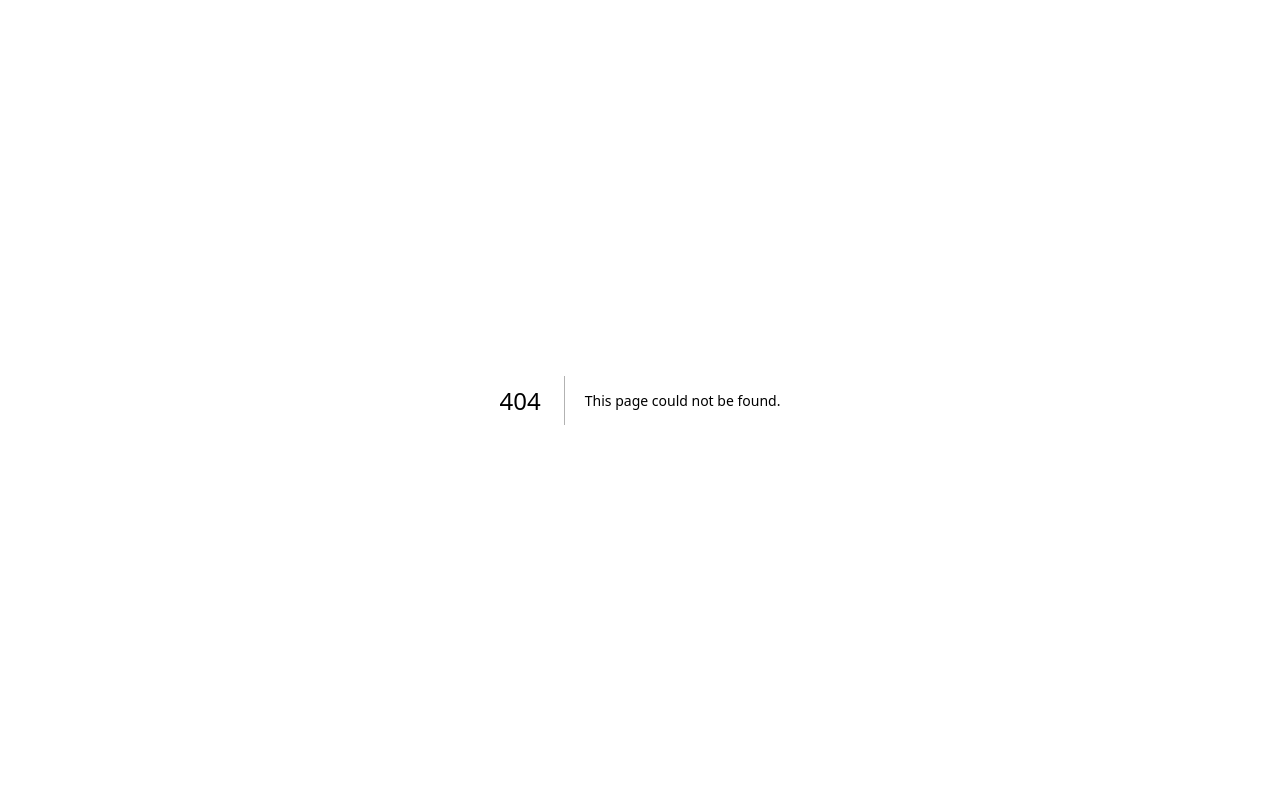
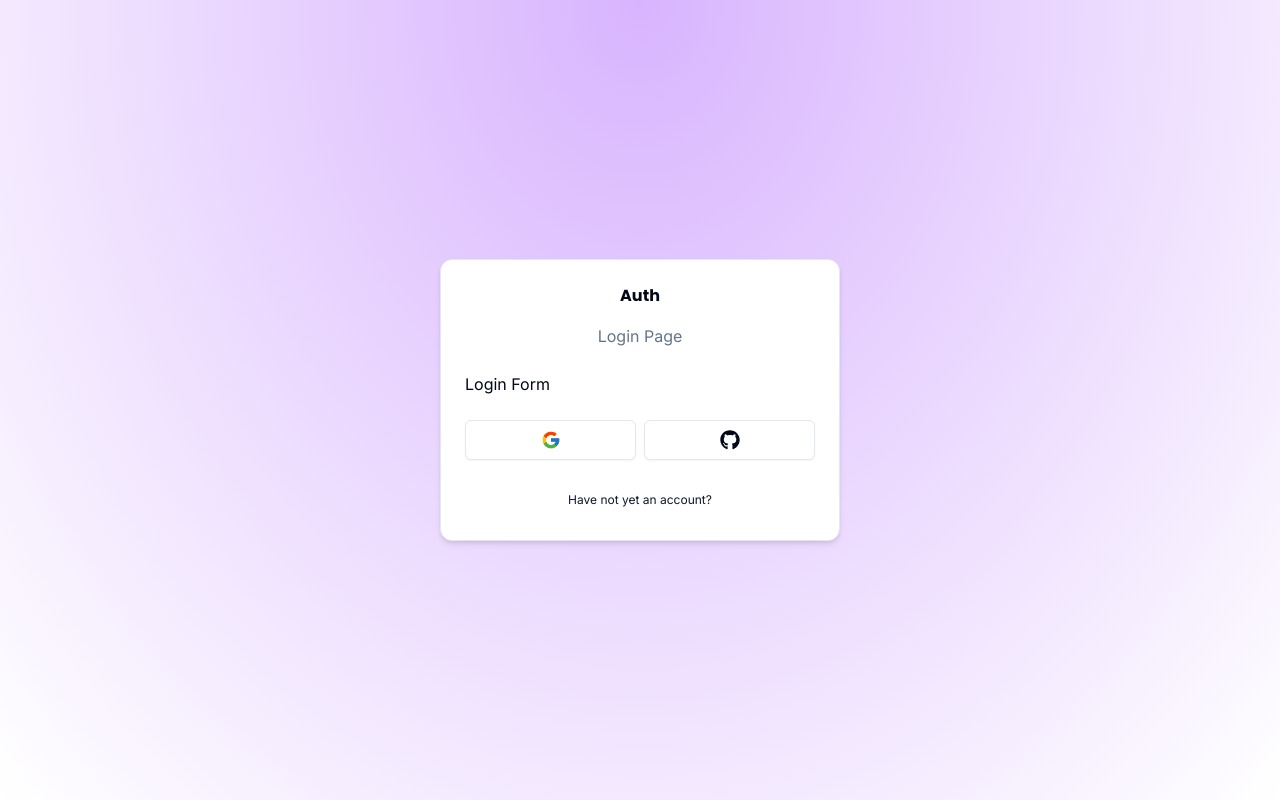
Before and after one commit to rick-liyue-huang/The-Completed-NextJS-Auth-System, a Next.js app: page /auth/login in a window 1280 px wide. Before the commit this address had no page. Built offline with nearby package versions, Linux system fonts and the light colour scheme.

Commit message:
feat: begin to create login form

```diff
--- /dev/null
+++ b/app/auth/layout.tsx
@@ -0,0 +1,15 @@
+import React from 'react';
+
+interface AuthLayoutProps {
+  children: React.ReactNode;
+}
+
+const AuthLayout = ({ children }: AuthLayoutProps) => {
+  return (
+    <div className='h-full flex items-center justify-center bg-[radial-gradient(ellipse_at_top,_var(--tw-gradient-stops))] from-purple-300 to-gray-50-50-400"'>
+      {children}
+    </div>
+  );
+};
+
+export default AuthLayout;
--- /dev/null
+++ b/app/auth/login/page.tsx
@@ -0,0 +1,8 @@
+import { LoginForm } from '@/components/auth/LoginForm';
+import React from 'react';
+
+const LoginPage = () => {
+  return <LoginForm />;
+};
+
+export default LoginPage;
--- a/app/page.tsx
+++ b/app/page.tsx
@@ -1,6 +1,7 @@
 import { GoPasskeyFill } from 'react-icons/go';
 import { Podkova } from 'next/font/google';
 import { cn } from '@/lib/utils';
+import { LoginButton } from '@/components/auth/LoginButton';
 import { Button } from '@/components/ui/button';
 
 const font = Podkova({
@@ -24,7 +25,13 @@ export default function Home() {
           Authorization
         </h1>
         <p className="text-white text-lg">The Auth System</p>
-        <div></div>
+        <div>
+          <LoginButton>
+            <Button variant={'secondary'} size="lg">
+              Log In
+            </Button>
+          </LoginButton>
+        </div>
       </div>
     </main>
   );
--- /dev/null
+++ b/components/auth/BackButton.tsx
@@ -0,0 +1,17 @@
+'use client';
+
+import React from 'react';
+import { Button } from '@/components/ui/button';
+import Link from 'next/link';
+
+interface BackButtonProps {
+  href: string;
+  label: string;
+}
+export const BackButton = ({ href, label }: BackButtonProps) => {
+  return (
+    <Button variant={'link'} className="font-normal w-full" size="sm">
+      <Link href={href}>{label}</Link>
+    </Button>
+  );
+};
--- /dev/null
+++ b/components/auth/CardWrapper.tsx
@@ -0,0 +1,44 @@
+'use client';
+
+import React from 'react';
+import {
+  Card,
+  CardContent,
+  CardFooter,
+  CardHeader,
+} from '@/components/ui/card';
+import { Header } from '@/components/auth/Header';
+import { Social } from '@/components/auth/Social';
+import { BackButton } from '@/components/auth/BackButton';
+
+interface CardWrapperProps {
+  children: React.ReactNode;
+  headerLabel: string;
+  backButtonLabel: string;
+  backButtonHref: string;
+  showSocial?: boolean;
+}
+export const CardWrapper = ({
+  children,
+  headerLabel,
+  backButtonLabel,
+  backButtonHref,
+  showSocial,
+}: CardWrapperProps) => {
+  return (
+    <Card className="w-[400px] shadow-md">
+      <CardHeader>
+        <Header label={headerLabel} />
+      </CardHeader>
+      <CardContent>{children}</CardContent>
+      {showSocial && (
+        <CardFooter>
+          <Social />
+        </CardFooter>
+      )}
+      <CardFooter>
+        <BackButton label={backButtonLabel} href={backButtonHref}></BackButton>
+      </CardFooter>
+    </Card>
+  );
+};
--- /dev/null
+++ b/components/auth/Header.tsx
@@ -0,0 +1,22 @@
+import React from 'react';
+import { Poppins } from 'next/font/google';
+import { cn } from '@/lib/utils';
+
+const font = Poppins({
+  subsets: ['latin-ext'],
+  weight: ['400', '700'],
+});
+
+interface HeaderProps {
+  label?: string;
+}
+export const Header = ({ label }: HeaderProps) => {
+  return (
+    <div className="w-full flex flex-col gap-y-4 items-center justify-center">
+      <h1 className={cn('text-ellipsis font-semibold', font.className)}>
+        Auth
+      </h1>
+      <p className="text-muted-foreground">{label}</p>
+    </div>
+  );
+};
--- /dev/null
+++ b/components/auth/LoginButton.tsx
@@ -0,0 +1,32 @@
+'use client';
+
+import React from 'react';
+import { useRouter } from 'next/navigation';
+
+interface LoginButtonProps {
+  children: React.ReactNode;
+  mode?: 'modal' | 'redirect';
+  asChild?: boolean;
+}
+export const LoginButton = ({
+  children,
+  mode = 'redirect',
+  asChild,
+}: LoginButtonProps) => {
+  const router = useRouter();
+
+  const handleClick = () => {
+    // console.log('LoginButton');
+    router.push('/auth/login');
+  };
+
+  if (mode == 'modal') {
+    return <span>TODO: LoginButton as modal</span>;
+  }
+
+  return (
+    <span className="cursor-pointer" onClick={handleClick}>
+      {children}
+    </span>
+  );
+};
--- /dev/null
+++ b/components/auth/LoginForm.tsx
@@ -0,0 +1,15 @@
+import React from 'react';
+import { CardWrapper } from '@/components/auth/CardWrapper';
+
+export const LoginForm = () => {
+  return (
+    <CardWrapper
+      headerLabel="Login Page"
+      backButtonLabel="Have not yet an account?"
+      backButtonHref="/auth/register"
+      showSocial
+    >
+      Login Form
+    </CardWrapper>
+  );
+};
--- /dev/null
+++ b/components/auth/Social.tsx
@@ -0,0 +1,27 @@
+import React from 'react';
+import { FcGoogle } from 'react-icons/fc';
+import { Button } from '@/components/ui/button';
+import { FaGithub } from 'react-icons/fa';
+
+export const Social = () => {
+  return (
+    <div className="flex items-center w-full gap-x-2">
+      <Button
+        size="lg"
+        className="w-full"
+        variant={'outline'}
+        onClick={() => {}}
+      >
+        <FcGoogle className="w-5 h-5" />
+      </Button>
+      <Button
+        size="lg"
+        className="w-full"
+        variant={'outline'}
+        onClick={() => {}}
+      >
+        <FaGithub className="w-5 h-5" />
+      </Button>
+    </div>
+  );
+};
--- a/package.json
+++ b/package.json
@@ -31,7 +31,7 @@
     "react": "^18",
     "react-dom": "^18",
     "react-hook-form": "^7.49.2",
-    "react-icons": "^4.12.0",
+    "react-icons": "^5.0.0",
     "tailwind-merge": "^2.2.0",
     "tailwindcss-animate": "^1.0.7",
     "zod": "^3.22.4"
@@ -44,6 +44,7 @@
     "@types/node": "^20",
     "@types/react": "^18",
     "@types/react-dom": "^18",
+    "@types/react-icons": "^3.0.0",
     "autoprefixer": "^10.0.1",
     "cross-env": "^7.0.3",
     "eslint": "^8",
```
Also changed, not shown: app/_components/page.tsx (added), 1 other file (tests, documents, lock files or other folders).
